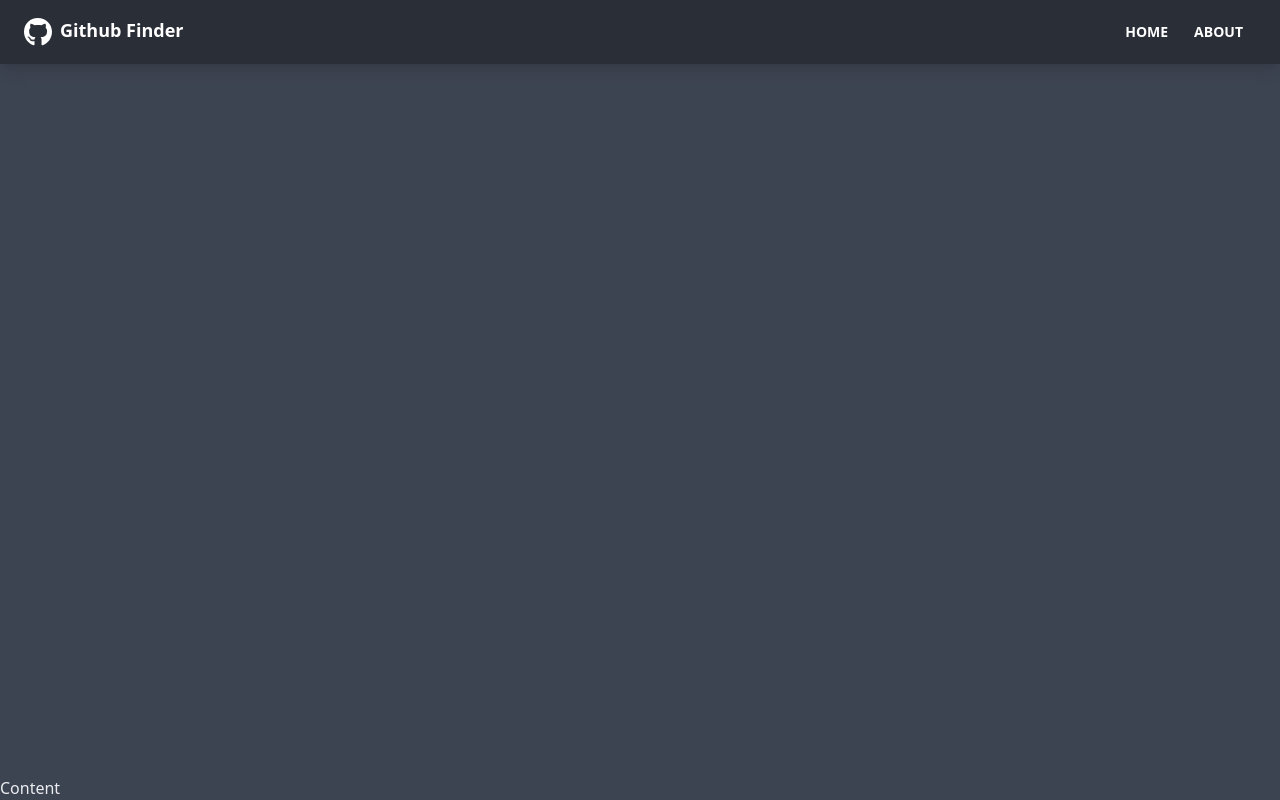
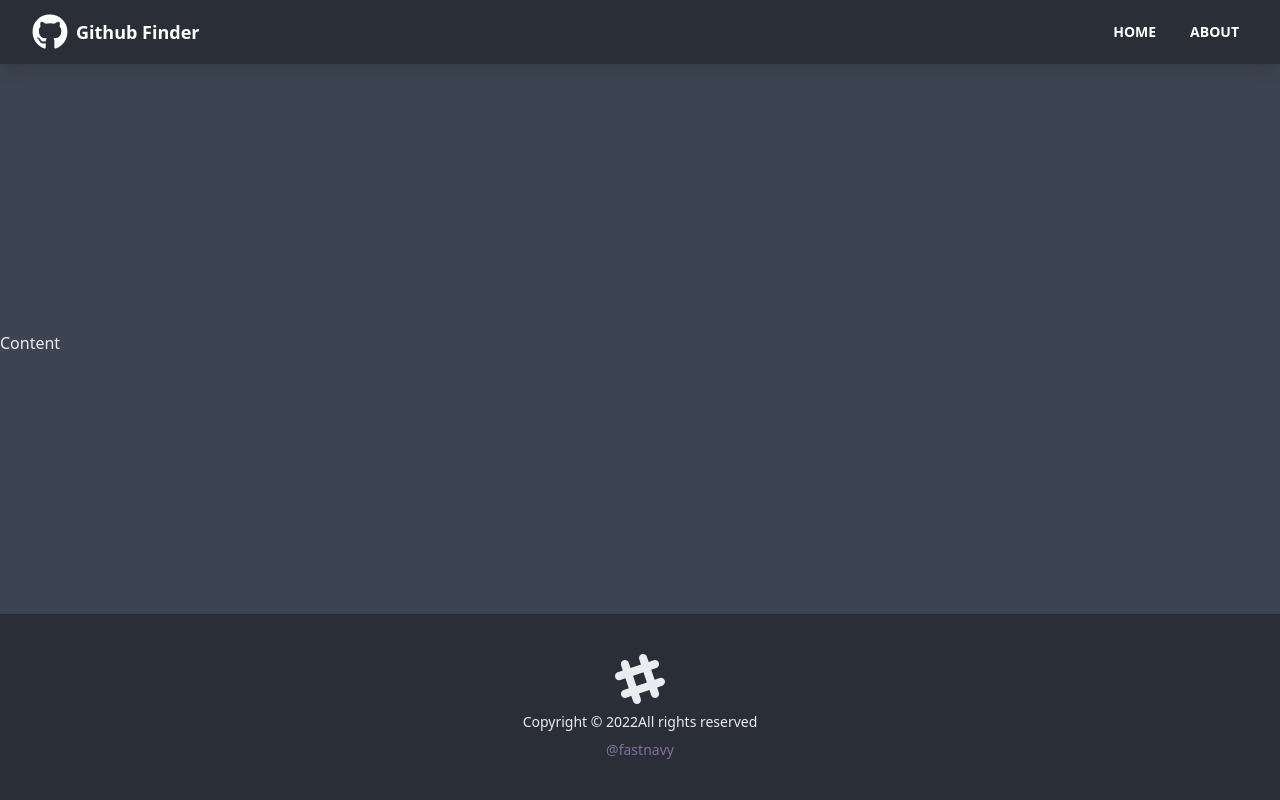
Before and after one commit to CaglayanCaliskan/github-finder, a React (Create React App) app: page / in a window 1280 px wide. Built offline with nearby package versions, Linux system fonts and the light colour scheme.

Commit message:
Footer Component

```diff
--- a/src/App.js
+++ b/src/App.js
@@ -1,5 +1,6 @@
 import { BrowserRouter as Router, Route } from 'react-router-dom';
 import Navbar from './components/layout/Navbar';
+import Footer from './components/layout/Footer';
 
 function App() {
   return (
@@ -7,6 +8,7 @@
       <div className='flex flex-col justify-between h-screen'>
         <Navbar />
         <main>Content</main>
+        <Footer />
       </div>
     </Router>
   );
--- /dev/null
+++ b/src/components/layout/Footer.jsx
@@ -0,0 +1,27 @@
+function Footer() {
+  const footerYear = new Date().getFullYear();
+  return (
+    <div className='footer footer-center bg-neutral p-10'>
+      <div>
+        <svg
+          width='50'
+          height='50'
+          viewBox='0 0 24 24'
+          className='fill-current'
+        >
+          <path d='M22.672 15.226l-2.432.811.841 2.515c.33 1.019-.209 2.127-1.23 2.456-1.15.325-2.148-.321-2.463-1.226l-.84-2.518-5.013 1.677.84 2.517c.391 1.203-.434 2.542-1.831 2.542-.88 0-1.601-.564-1.86-1.314l-.842-2.516-2.431.809c-1.135.328-2.145-.317-2.463-1.229-.329-1.018.211-2.127 1.231-2.456l2.432-.809-1.621-4.823-2.432.808c-1.355.384-2.558-.59-2.558-1.839 0-.817.509-1.582 1.327-1.846l2.433-.809-.842-2.515c-.33-1.02.211-2.129 1.232-2.458 1.02-.329 2.13.209 2.461 1.229l.842 2.515 5.011-1.677-.839-2.517c-.403-1.238.484-2.553 1.843-2.553.819 0 1.585.509 1.85 1.326l.841 2.517 2.431-.81c1.02-.33 2.131.211 2.461 1.229.332 1.018-.21 2.126-1.23 2.456l-2.433.809 1.622 4.823 2.433-.809c1.242-.401 2.557.484 2.557 1.838 0 .819-.51 1.583-1.328 1.847m-8.992-6.428l-5.01 1.675 1.619 4.828 5.011-1.674-1.62-4.829z'></path>
+        </svg>
+        <p>Copyright &copy; {footerYear}All rights reserved</p>
+        <a
+          href='https://github.com/fastnavy'
+          target='_blank'
+          className='text-purple-300 text-opacity-50'
+        >
+          @fastnavy
+        </a>
+      </div>
+    </div>
+  );
+}
+
+export default Footer;
--- a/src/components/layout/Navbar.jsx
+++ b/src/components/layout/Navbar.jsx
@@ -3,23 +3,21 @@
 import PropTypes from 'prop-types';
 function Navbar({ title }) {
   return (
-    <div className='navbar shadow-lg bg-neutral mb-12 text-neutral-content'>
+    <div className='navbar mb-2 shadow-lg bg-neutral text-neutral-content'>
       <div className='container mx-auto'>
-        <div className='flex-none px-2 mx-2'>
-          <Link to='/' className='text-lg font-bold'>
-            <FaGithub className='inline pr-2 text-4xl' />
+        <div className='flex-1 px-2 mx-2'>
+          <Link to='/' className='flex items-center text-lg font-bold'>
+            <FaGithub className='mx-2 text-4xl' />
             {title}
           </Link>
         </div>
-        <div className='flex-1 px-2 mx-2'>
-          <div className='flex justify-end'>
-            <Link to='/' className='btn btn-ghost btn-sm rounded-btn'>
-              Home
-            </Link>
-            <Link to='/about' className='btn btn-ghost btn-sm rounded-btn'>
-              About
-            </Link>
-          </div>
+        <div className='px-2 mx-2 '>
+          <Link to='/' className='btn btn-ghost font-bold'>
+            Home
+          </Link>
+          <Link to='/about' className='btn btn-ghost font-bold'>
+            About
+          </Link>
         </div>
       </div>
     </div>
```
